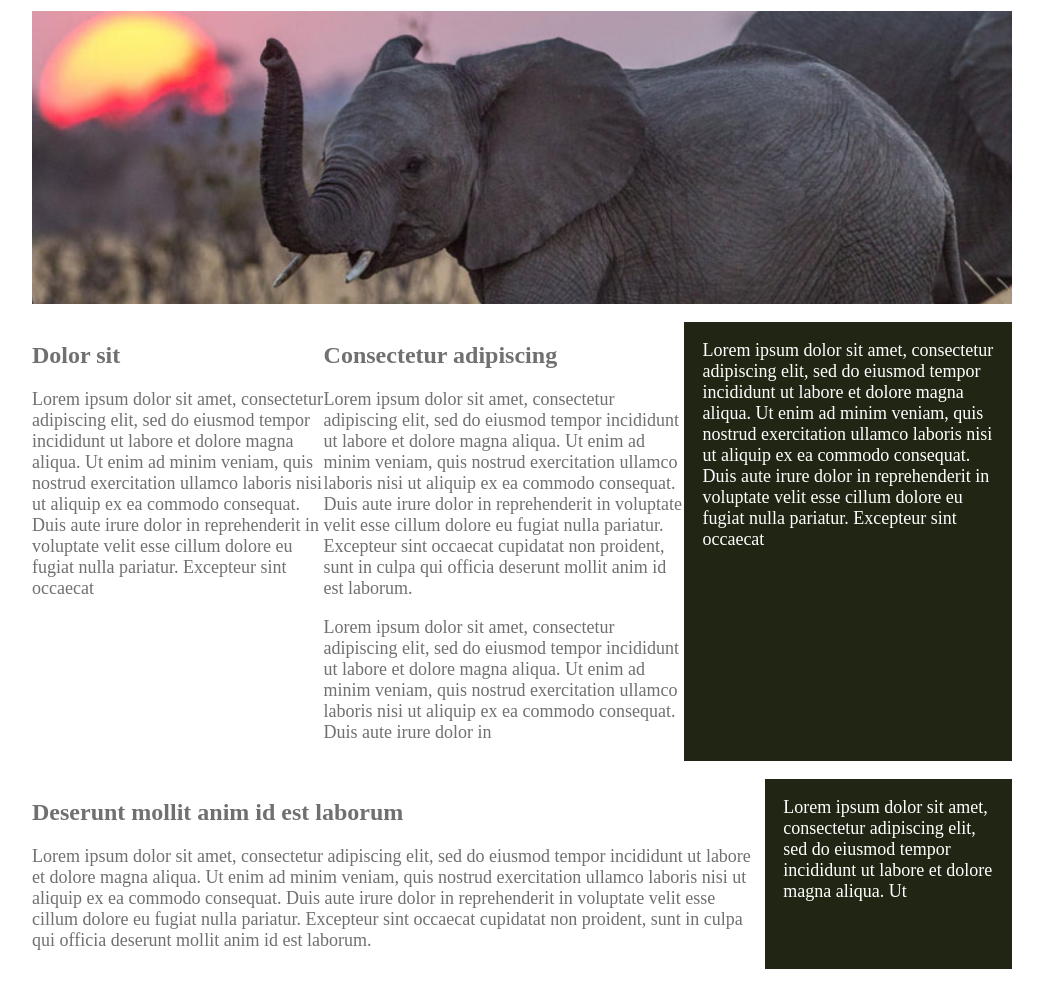
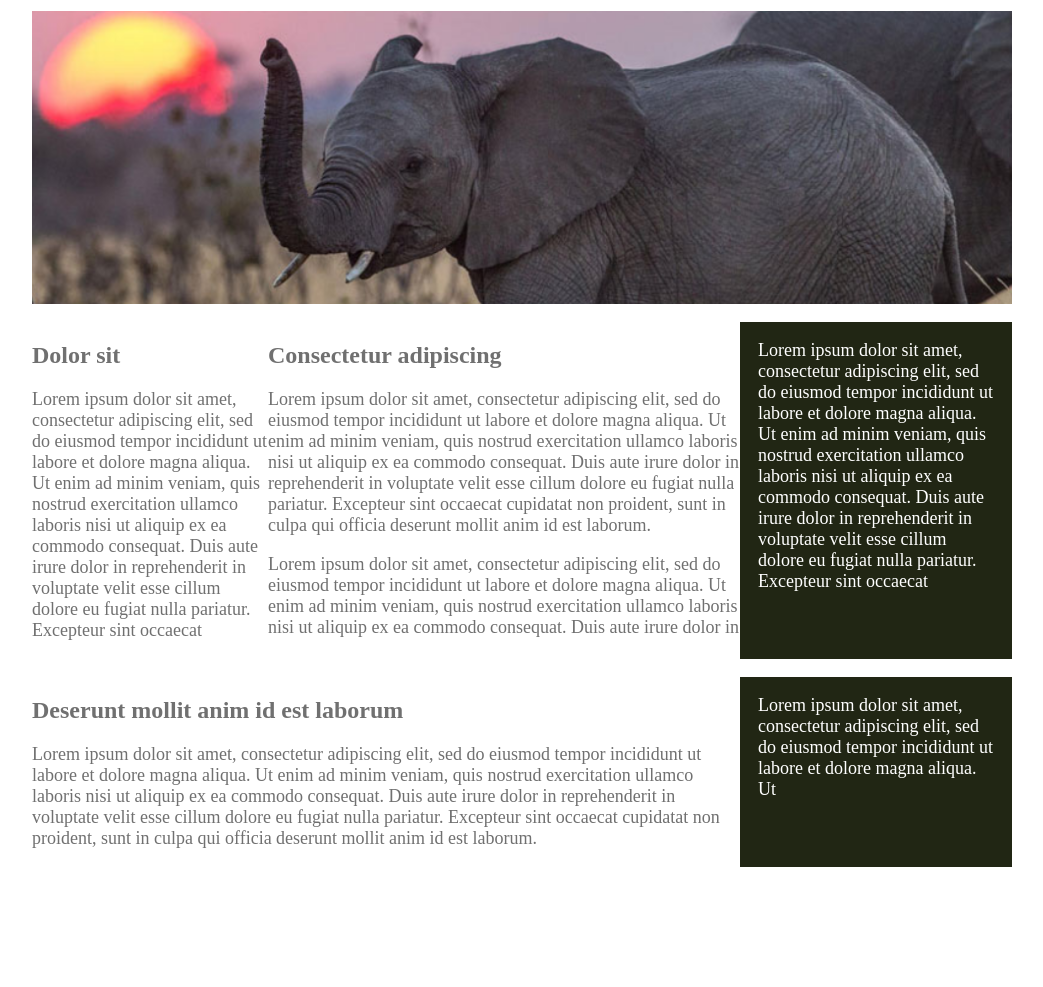
Before and after one commit to sachinm78/responsive-flex-practice, a plain HTML site: page index.html in a window 1280 px wide. Shown: the part 76-1063 px from the top of the page, without its empty margins (118-1161 px from the left). After the commit the page ends 961 px from the top, so only its background shows below. Drawn offline with Linux system fonts and the light colour scheme.

Commit message:
added responsive style to cols

```diff
--- a/css/style.css
+++ b/css/style.css
@@ -42,6 +42,18 @@ img {
     margin: 1em 0;
 }
 
+.col-1 {
+    width: 25%;
+}
+
+.col-2 {
+    width: 50%;
+}
+
+.col-3 {
+    width: 75%;
+}
+
 .col-bg {
     background: #212614;
     color: #fff;
--- a/index.html
+++ b/index.html
@@ -10,26 +10,26 @@
             <img src="images/baby-elephant.png" alt="baby elephant at sunset">
 
             <div class="columns">
-                <div class="col">
+                <div class="col col-1">
                     <h2>Dolor sit</h2>
                     <p>Lorem ipsum dolor sit amet, consectetur adipiscing elit, sed do eiusmod tempor incididunt ut labore et dolore magna aliqua. Ut enim ad minim veniam, quis nostrud exercitation ullamco laboris nisi ut aliquip ex ea commodo consequat. Duis aute irure dolor in reprehenderit in voluptate velit esse cillum dolore eu fugiat nulla pariatur. Excepteur sint occaecat</p>
                 </div>
-                <div class="col">
+                <div class="col col-2">
                     <h2>Consectetur adipiscing</h2>
                     <p>Lorem ipsum dolor sit amet, consectetur adipiscing elit, sed do eiusmod tempor incididunt ut labore et dolore magna aliqua. Ut enim ad minim veniam, quis nostrud exercitation ullamco laboris nisi ut aliquip ex ea commodo consequat. Duis aute irure dolor in reprehenderit in voluptate velit esse cillum dolore eu fugiat nulla pariatur. Excepteur sint occaecat cupidatat non proident, sunt in culpa qui officia deserunt mollit anim id est laborum.</p>
                     <p>Lorem ipsum dolor sit amet, consectetur adipiscing elit, sed do eiusmod tempor incididunt ut labore et dolore magna aliqua. Ut enim ad minim veniam, quis nostrud exercitation ullamco laboris nisi ut aliquip ex ea commodo consequat. Duis aute irure dolor in </p>
                 </div>
-                <div class="col col-bg">
+                <div class="col col-1 col-bg">
                     <p>Lorem ipsum dolor sit amet, consectetur adipiscing elit, sed do eiusmod tempor incididunt ut labore et dolore magna aliqua. Ut enim ad minim veniam, quis nostrud exercitation ullamco laboris nisi ut aliquip ex ea commodo consequat. Duis aute irure dolor in reprehenderit in voluptate velit esse cillum dolore eu fugiat nulla pariatur. Excepteur sint occaecat</p>
                 </div>
             </div>
 
             <div class="columns">
-                <div class="col">
+                <div class="col col-3">
                     <h2>Deserunt mollit anim id est laborum</h2>
                     <p>Lorem ipsum dolor sit amet, consectetur adipiscing elit, sed do eiusmod tempor incididunt ut labore et dolore magna aliqua. Ut enim ad minim veniam, quis nostrud exercitation ullamco laboris nisi ut aliquip ex ea commodo consequat. Duis aute irure dolor in reprehenderit in voluptate velit esse cillum dolore eu fugiat nulla pariatur. Excepteur sint occaecat cupidatat non proident, sunt in culpa qui officia deserunt mollit anim id est laborum.</p>
                 </div>
-                <div class="col col-bg">
+                <div class="col col-1 col-bg">
                     <p>Lorem ipsum dolor sit amet, consectetur adipiscing elit, sed do eiusmod tempor incididunt ut labore et dolore magna aliqua. Ut</p>
                 </div>
             </div>
```
